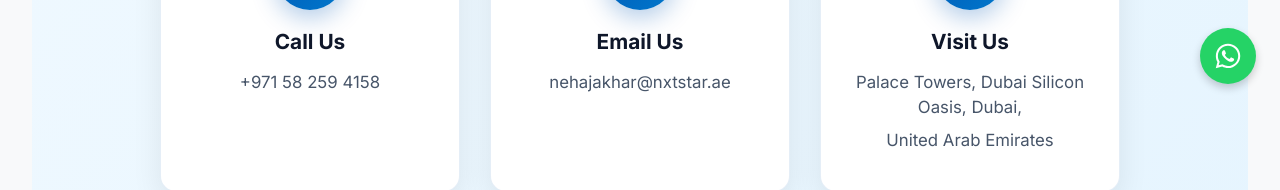
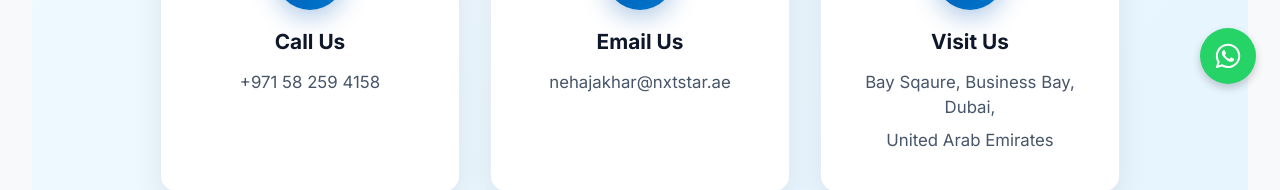
Before and after one commit to taseeruaeinfo/Nxtstar-Website, a React (Vite) app: page /contact in a window 1280 px wide. Shown: the part 692-882 px from the top of the page. Built offline with nearby package versions, Linux system fonts and the light colour scheme; no server answers.

Commit message:
Update Contact.jsx

```diff
--- a/src/pages/Contact.jsx
+++ b/src/pages/Contact.jsx
@@ -126,7 +126,7 @@ const Contact = () => {
                                 <FaRegBuilding />
                             </div>
                             <h3>Visit Us</h3>
-                            <p>Palace Towers, Dubai Silicon Oasis, Dubai,</p>
+                            <p>Bay Sqaure, Business Bay, Dubai,</p>
                             <p>United Arab Emirates</p>
                         </div>
                     </div>
```
